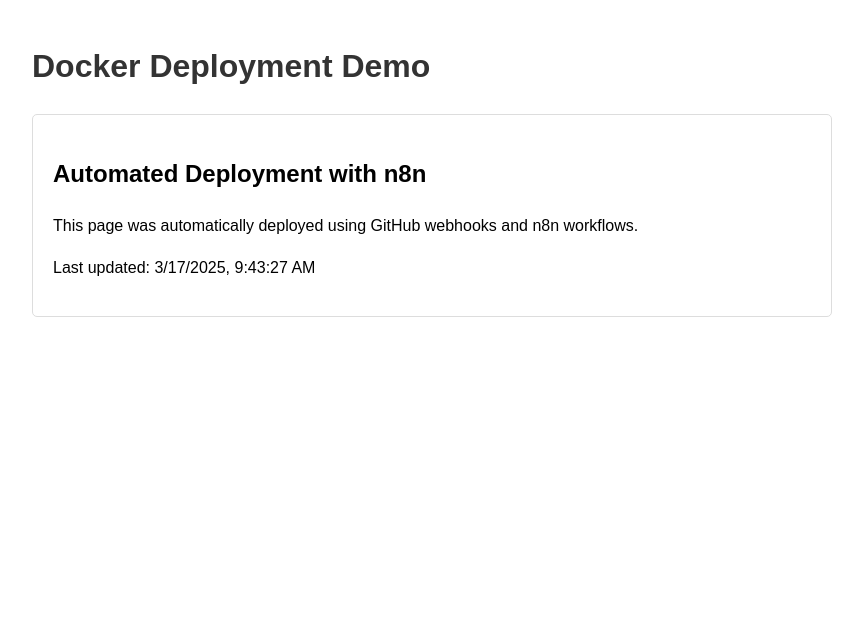
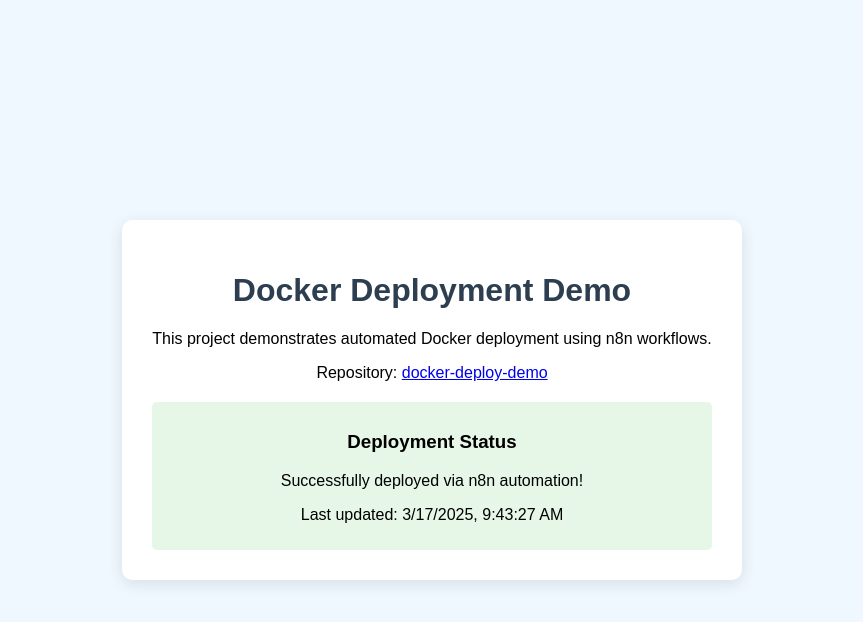
Before and after one commit to Rohit9619/docker-deploy-demo, a plain HTML site: page index.html in a window 1280 px wide. Shown: the whole page, without its empty margins (208-1071 px from the left). Drawn offline with Linux system fonts and the light colour scheme.

Commit message:
Add Docker deployment files

```diff
--- a/index.html
+++ b/index.html
@@ -7,30 +7,44 @@
     <style>
         body {
             font-family: Arial, sans-serif;
-            max-width: 800px;
-            margin: 0 auto;
-            padding: 20px;
-            line-height: 1.6;
+            margin: 0;
+            padding: 0;
+            display: flex;
+            justify-content: center;
+            align-items: center;
+            height: 100vh;
+            background-color: #f0f8ff;
+        }
+        .container {
+            text-align: center;
+            padding: 30px;
+            background-color: white;
+            border-radius: 10px;
+            box-shadow: 0 4px 15px rgba(0, 0, 0, 0.1);
+            max-width: 600px;
         }
         h1 {
-            color: #333;
+            color: #2c3e50;
         }
-        .container {
-            border: 1px solid #ddd;
-            padding: 20px;
+        .status {
+            margin-top: 20px;
+            padding: 10px;
+            background-color: #e7f7e7;
             border-radius: 5px;
-            margin-top: 20px;
         }
     </style>
 </head>
 <body>
-    <h1>Docker Deployment Demo</h1>
     <div class="container">
-        <h2>Automated Deployment with n8n</h2>
-        <p>This page was automatically deployed using GitHub webhooks and n8n workflows.</p>
-        <p>Last updated: <span id="timestamp"></span></p>
+        <h1>Docker Deployment Demo</h1>
+        <p>This project demonstrates automated Docker deployment using n8n workflows.</p>
+        <p>Repository: <a href="https://github.com/Rohit9619/docker-deploy-demo">docker-deploy-demo</a></p>
+        <div class="status">
+            <h3>Deployment Status</h3>
+            <p>Successfully deployed via n8n automation!</p>
+            <p>Last updated: <span id="timestamp"></span></p>
+        </div>
     </div>
-
     <script>
         document.getElementById('timestamp').textContent = new Date().toLocaleString();
     </script>
```
Also changed, not shown: 3 other files.
